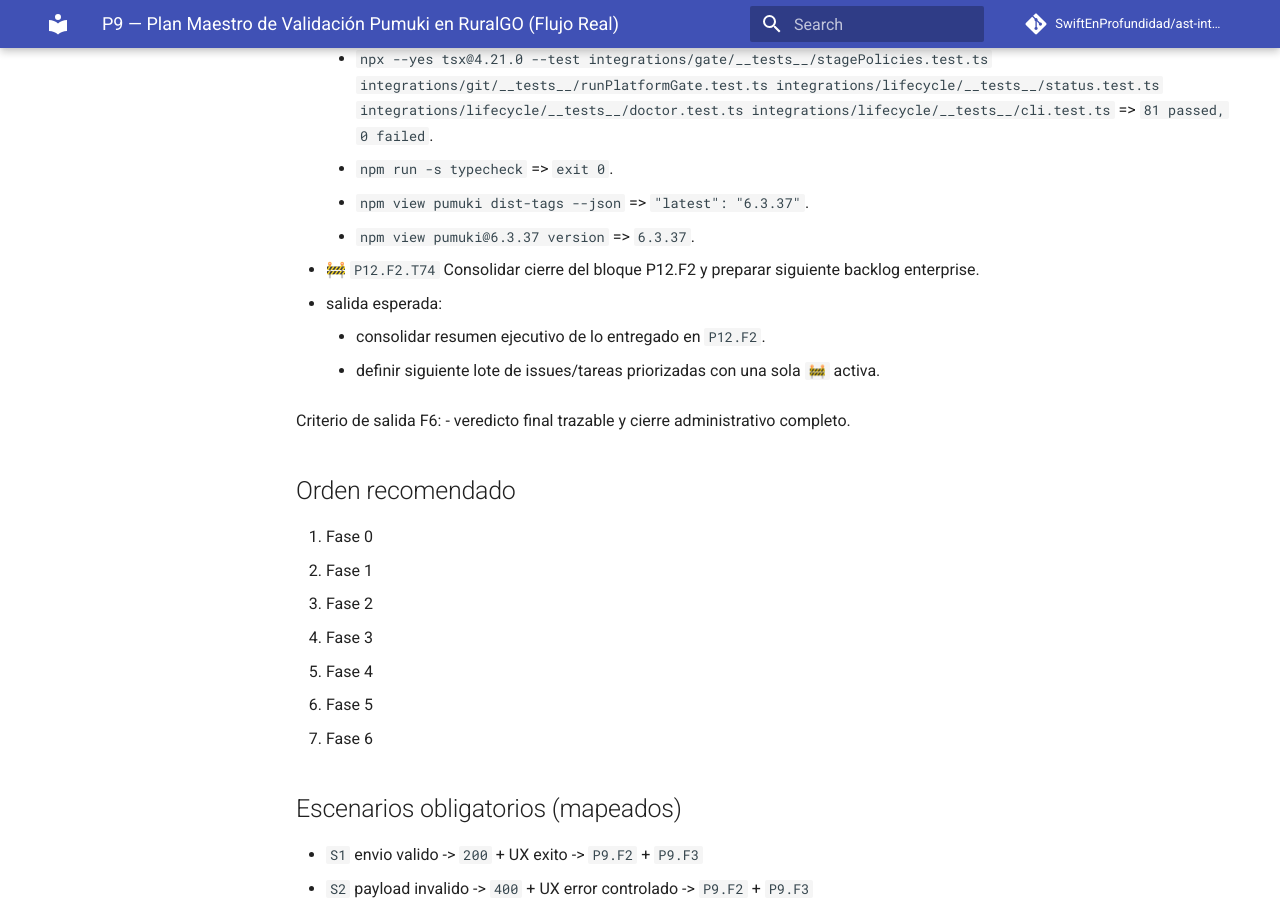
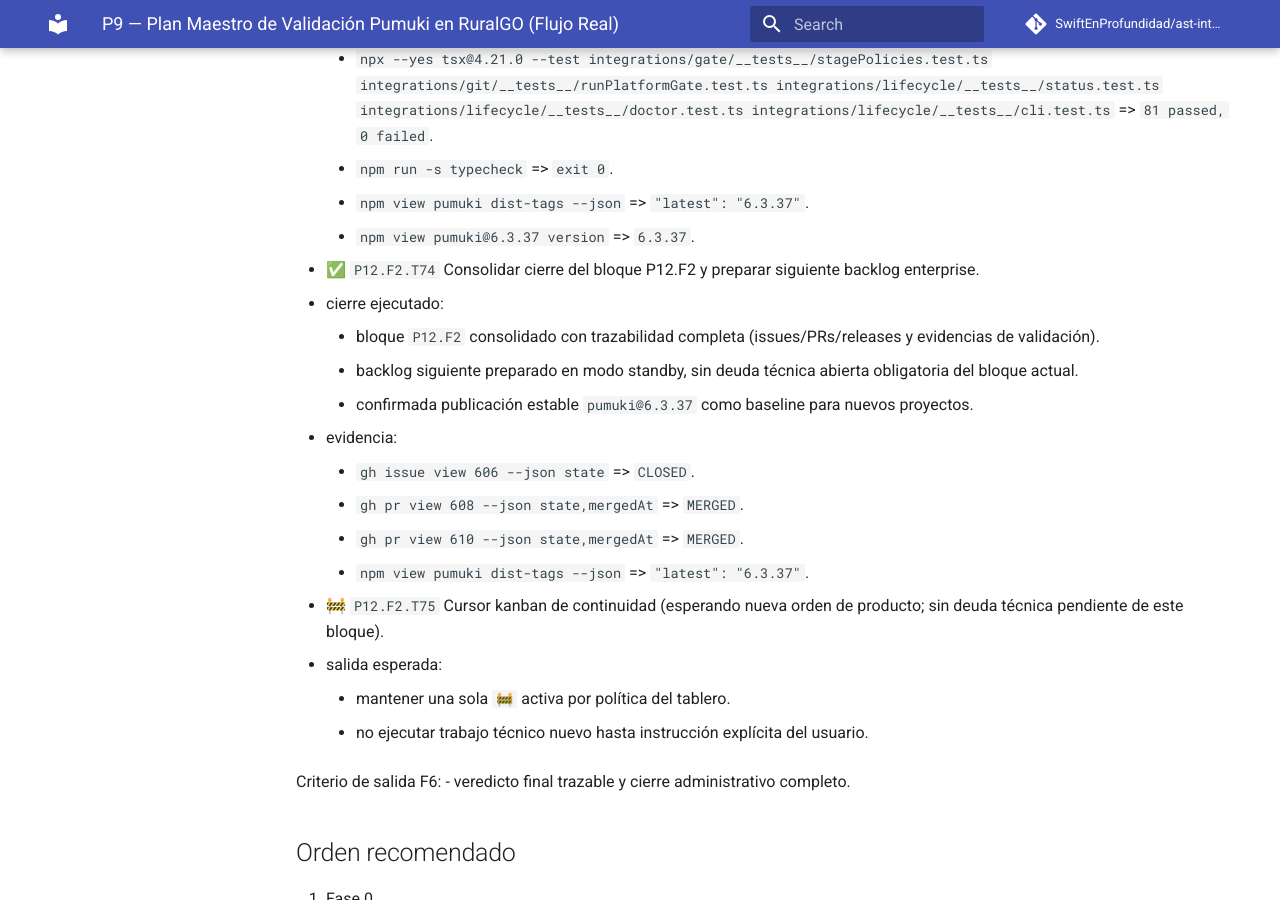
Before and after one commit to SwiftEnProfundidad/ast-intelligence-hooks, an MkDocs documentation site: the page built from docs/seguimiento-completo-validacion-ruralgo-03-03-2026.md, in a window 1280 px wide and 900 px high, scrolled down 71908 px. Built offline with MkDocs 1.6.1 and Material for MkDocs 9.7.7, drawn with Linux system fonts in a browser that asks for light colours; comment, search, counter and statistics services are not loaded; some of the changed text lies outside the part shown.

Commit message:
docs(tracking): close P12.F2.T74 and set standby kanban cursor

```diff
--- a/docs/seguimiento-completo-validacion-ruralgo-03-03-2026.md
+++ b/docs/seguimiento-completo-validacion-ruralgo-03-03-2026.md
@@ -2007,10 +2007,21 @@ Criterio de salida F5:
     - `npm view pumuki dist-tags --json` => `"latest": "6.3.37"`.
     - `npm view pumuki@6.3.37 version` => `6.3.37`.
 
-- 🚧 `P12.F2.T74` Consolidar cierre del bloque P12.F2 y preparar siguiente backlog enterprise.
+- ✅ `P12.F2.T74` Consolidar cierre del bloque P12.F2 y preparar siguiente backlog enterprise.
+  - cierre ejecutado:
+    - bloque `P12.F2` consolidado con trazabilidad completa (issues/PRs/releases y evidencias de validación).
+    - backlog siguiente preparado en modo standby, sin deuda técnica abierta obligatoria del bloque actual.
+    - confirmada publicación estable `pumuki@6.3.37` como baseline para nuevos proyectos.
+  - evidencia:
+    - `gh issue view 606 --json state` => `CLOSED`.
+    - `gh pr view 608 --json state,mergedAt` => `MERGED`.
+    - `gh pr view 610 --json state,mergedAt` => `MERGED`.
+    - `npm view pumuki dist-tags --json` => `"latest": "6.3.37"`.
+
+- 🚧 `P12.F2.T75` Cursor kanban de continuidad (esperando nueva orden de producto; sin deuda técnica pendiente de este bloque).
   - salida esperada:
-    - consolidar resumen ejecutivo de lo entregado en `P12.F2`.
-    - definir siguiente lote de issues/tareas priorizadas con una sola `🚧` activa.
+    - mantener una sola `🚧` activa por política del tablero.
+    - no ejecutar trabajo técnico nuevo hasta instrucción explícita del usuario.
 
 Criterio de salida F6:
 - veredicto final trazable y cierre administrativo completo.
```
Also changed, not shown: docs/registro-maestro-de-seguimiento.md (+3 -3 lines).
